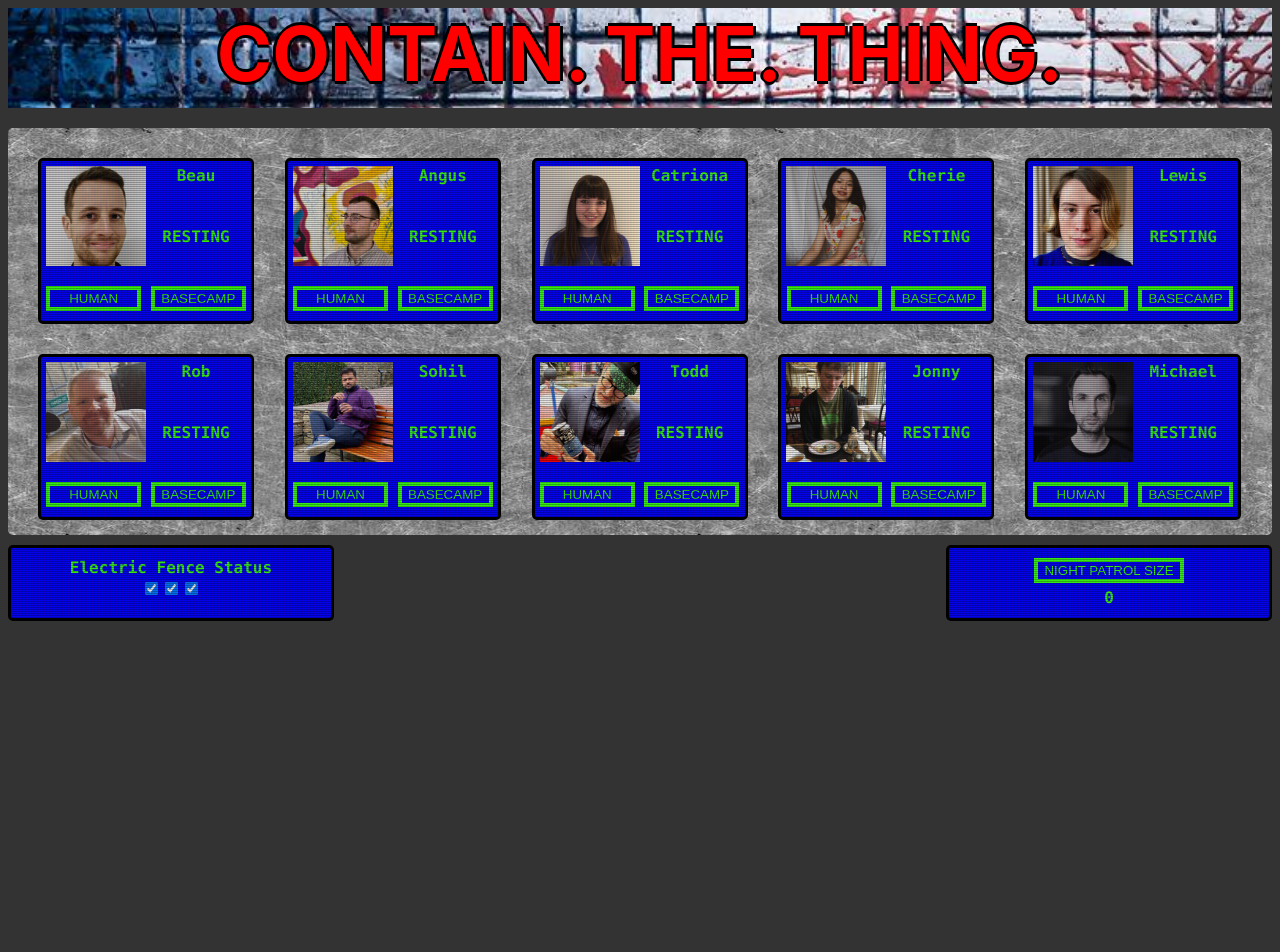
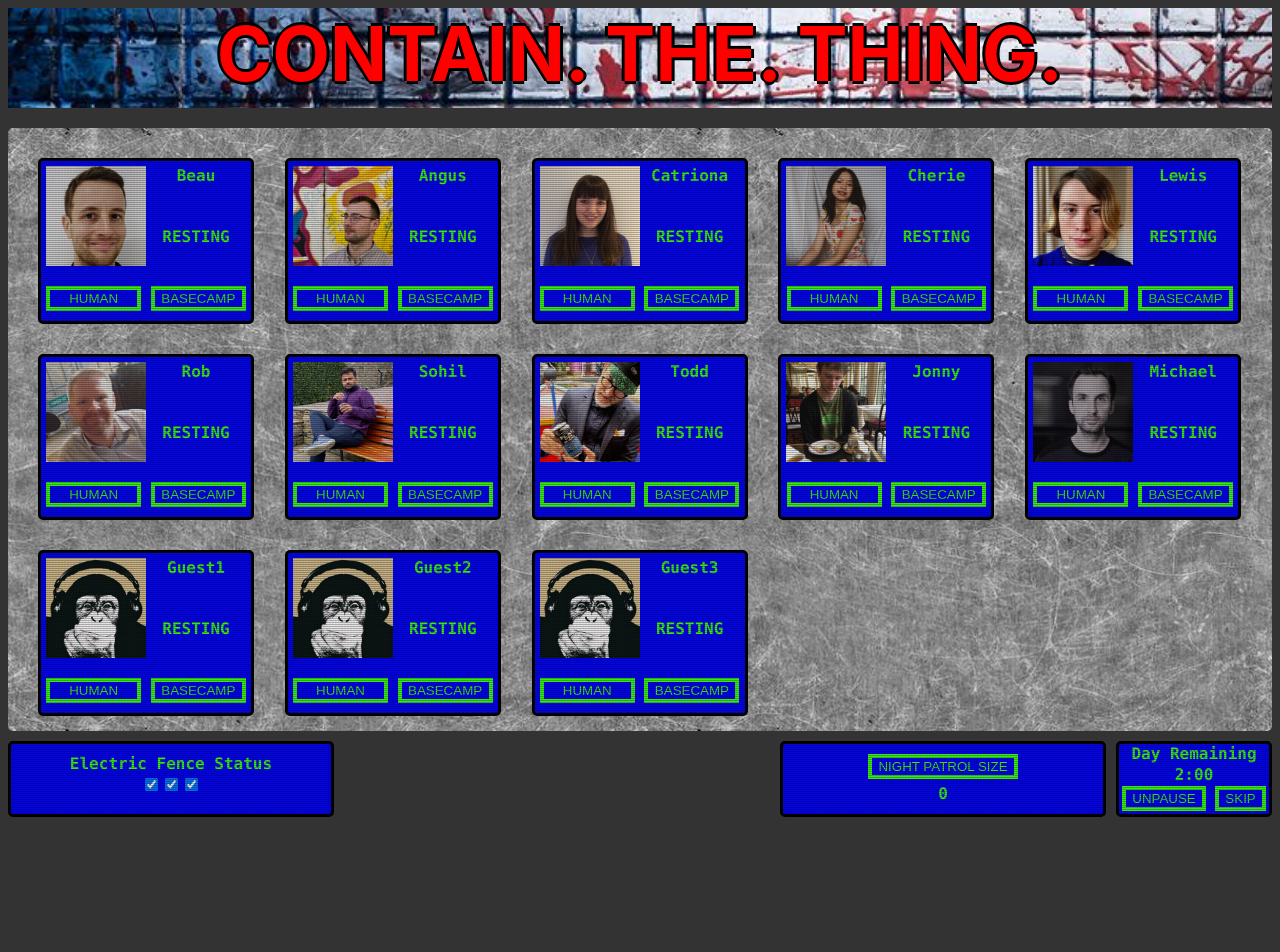
Before and after one commit to NickDrew/contain-the-thing, a Svelte app: page / in a window 1280 px wide. Shown: the top 952 px of the page. Built offline with nearby package versions, Linux system fonts and the light colour scheme.

Commit message:
added timer

```diff
--- a/src/App.svelte
+++ b/src/App.svelte
@@ -1,6 +1,7 @@
 <script>
 	import AdminCommands from "./components/AdminCommands.svelte";
 	import BarrierStatus from "./components/BarrierStatus.svelte";
+	import DayNight from "./components/DayNight.svelte";
 	import Guards from "./components/Guards.svelte";
 	import Header from "./components/Header.svelte";
 	import MainBody from "./components/MainBody.svelte";
@@ -26,6 +27,7 @@
 	<Header />
 	<Guards bind:guards={$guards} />
 	<BarrierStatus bind:barrierChecks={$barrierChecks} />
+	<DayNight dayNightDuration={120000} />
 	<PatrolCount bind:guards={$guards} />
 	<MainBody />
 	<AdminCommands bind:guards={$guards} bind:barrierChecks={$barrierChecks} />
--- /dev/null
+++ b/src/components/DayNight.svelte
@@ -0,0 +1,273 @@
+<script>
+    export let dayNightDuration;
+    let startDateTime = Date.now();
+    let paused = true;
+    let currentTimeRemaining = dayNightDuration;
+    let isDay = true;
+
+    function buildTimerFromMilli(milli) {
+        let minutes = Math.floor(milli / 60000);
+        let seconds = ((milli % 60000) / 1000).toFixed(0);
+        if (seconds === "60") {
+            seconds = "0";
+            minutes += 1;
+        }
+        return minutes + ":" + (seconds < 10 ? "0" : "") + seconds;
+    }
+
+    setInterval(() => {
+        if (!paused) {
+            const currentDateTime = Date.now();
+            currentTimeRemaining =
+                dayNightDuration - (currentDateTime - startDateTime);
+            if (currentTimeRemaining < 0) {
+                toggleIsDay();
+            }
+        }
+    }, 1000);
+
+    function togglePause() {
+        paused = !paused;
+        if (!paused) {
+            const currentDateTime = Date.now();
+            startDateTime =
+                currentDateTime + currentTimeRemaining - dayNightDuration;
+        }
+    }
+
+    function toggleIsDay() {
+        isDay = !isDay;
+        startDateTime = Date.now();
+        currentTimeRemaining = dayNightDuration;
+    }
+</script>
+
+<style>
+    @keyframes flicker {
+        0% {
+            opacity: 0.27861;
+        }
+        5% {
+            opacity: 0.34769;
+        }
+        10% {
+            opacity: 0.23604;
+        }
+        15% {
+            opacity: 0.90626;
+        }
+        20% {
+            opacity: 0.18128;
+        }
+        25% {
+            opacity: 0.83891;
+        }
+        30% {
+            opacity: 0.65583;
+        }
+        35% {
+            opacity: 0.67807;
+        }
+        40% {
+            opacity: 0.26559;
+        }
+        45% {
+            opacity: 0.84693;
+        }
+        50% {
+            opacity: 0.96019;
+        }
+        55% {
+            opacity: 0.08594;
+        }
+        60% {
+            opacity: 0.20313;
+        }
+        65% {
+            opacity: 0.71988;
+        }
+        70% {
+            opacity: 0.53455;
+        }
+        75% {
+            opacity: 0.37288;
+        }
+        80% {
+            opacity: 0.71428;
+        }
+        85% {
+            opacity: 0.70419;
+        }
+        90% {
+            opacity: 0.7003;
+        }
+        95% {
+            opacity: 0.36108;
+        }
+        100% {
+            opacity: 0.24387;
+        }
+    }
+    @keyframes textShadow {
+        0% {
+            text-shadow: 0.4389924193300864px 0 1px rgba(0, 30, 255, 0.5),
+                -0.4389924193300864px 0 1px rgba(255, 0, 80, 0.3), 0 0 3px;
+        }
+        5% {
+            text-shadow: 2.7928974010788217px 0 1px rgba(0, 30, 255, 0.5),
+                -2.7928974010788217px 0 1px rgba(255, 0, 80, 0.3), 0 0 3px;
+        }
+        10% {
+            text-shadow: 0.02956275843481219px 0 1px rgba(0, 30, 255, 0.5),
+                -0.02956275843481219px 0 1px rgba(255, 0, 80, 0.3), 0 0 3px;
+        }
+        15% {
+            text-shadow: 0.40218538552878136px 0 1px rgba(0, 30, 255, 0.5),
+                -0.40218538552878136px 0 1px rgba(255, 0, 80, 0.3), 0 0 3px;
+        }
+        20% {
+            text-shadow: 3.4794037899852017px 0 1px rgba(0, 30, 255, 0.5),
+                -3.4794037899852017px 0 1px rgba(255, 0, 80, 0.3), 0 0 3px;
+        }
+        25% {
+            text-shadow: 1.6125630401149584px 0 1px rgba(0, 30, 255, 0.5),
+                -1.6125630401149584px 0 1px rgba(255, 0, 80, 0.3), 0 0 3px;
+        }
+        30% {
+            text-shadow: 0.7015590085143956px 0 1px rgba(0, 30, 255, 0.5),
+                -0.7015590085143956px 0 1px rgba(255, 0, 80, 0.3), 0 0 3px;
+        }
+        35% {
+            text-shadow: 3.896914047650351px 0 1px rgba(0, 30, 255, 0.5),
+                -3.896914047650351px 0 1px rgba(255, 0, 80, 0.3), 0 0 3px;
+        }
+        40% {
+            text-shadow: 3.870905614848819px 0 1px rgba(0, 30, 255, 0.5),
+                -3.870905614848819px 0 1px rgba(255, 0, 80, 0.3), 0 0 3px;
+        }
+        45% {
+            text-shadow: 2.231056963361899px 0 1px rgba(0, 30, 255, 0.5),
+                -2.231056963361899px 0 1px rgba(255, 0, 80, 0.3), 0 0 3px;
+        }
+        50% {
+            text-shadow: 0.08084290417898504px 0 1px rgba(0, 30, 255, 0.5),
+                -0.08084290417898504px 0 1px rgba(255, 0, 80, 0.3), 0 0 3px;
+        }
+        55% {
+            text-shadow: 2.3758461067427543px 0 1px rgba(0, 30, 255, 0.5),
+                -2.3758461067427543px 0 1px rgba(255, 0, 80, 0.3), 0 0 3px;
+        }
+        60% {
+            text-shadow: 2.202193051050636px 0 1px rgba(0, 30, 255, 0.5),
+                -2.202193051050636px 0 1px rgba(255, 0, 80, 0.3), 0 0 3px;
+        }
+        65% {
+            text-shadow: 2.8638780614874975px 0 1px rgba(0, 30, 255, 0.5),
+                -2.8638780614874975px 0 1px rgba(255, 0, 80, 0.3), 0 0 3px;
+        }
+        70% {
+            text-shadow: 0.48874025155497314px 0 1px rgba(0, 30, 255, 0.5),
+                -0.48874025155497314px 0 1px rgba(255, 0, 80, 0.3), 0 0 3px;
+        }
+        75% {
+            text-shadow: 1.8948491305757957px 0 1px rgba(0, 30, 255, 0.5),
+                -1.8948491305757957px 0 1px rgba(255, 0, 80, 0.3), 0 0 3px;
+        }
+        80% {
+            text-shadow: 0.0833037308038857px 0 1px rgba(0, 30, 255, 0.5),
+                -0.0833037308038857px 0 1px rgba(255, 0, 80, 0.3), 0 0 3px;
+        }
+        85% {
+            text-shadow: 0.09769827255241735px 0 1px rgba(0, 30, 255, 0.5),
+                -0.09769827255241735px 0 1px rgba(255, 0, 80, 0.3), 0 0 3px;
+        }
+        90% {
+            text-shadow: 3.443339761481782px 0 1px rgba(0, 30, 255, 0.5),
+                -3.443339761481782px 0 1px rgba(255, 0, 80, 0.3), 0 0 3px;
+        }
+        95% {
+            text-shadow: 2.1841838852799786px 0 1px rgba(0, 30, 255, 0.5),
+                -2.1841838852799786px 0 1px rgba(255, 0, 80, 0.3), 0 0 3px;
+        }
+        100% {
+            text-shadow: 2.6208764473832513px 0 1px rgba(0, 30, 255, 0.5),
+                -2.6208764473832513px 0 1px rgba(255, 0, 80, 0.3), 0 0 3px;
+        }
+    }
+    .crt::after {
+        content: " ";
+        display: block;
+        position: absolute;
+        top: 0;
+        left: 0;
+        bottom: 0;
+        right: 0;
+        background: rgba(18, 16, 16, 0.1);
+        opacity: 0;
+        z-index: 2;
+        pointer-events: none;
+        animation: flicker 0.15s infinite;
+    }
+    .crt::before {
+        content: " ";
+        display: block;
+        position: absolute;
+        top: 0;
+        left: 0;
+        bottom: 0;
+        right: 0;
+        background: linear-gradient(
+                rgba(18, 16, 16, 0) 50%,
+                rgba(0, 0, 0, 0.25) 50%
+            ),
+            linear-gradient(
+                90deg,
+                rgba(255, 0, 0, 0.06),
+                rgba(0, 255, 0, 0.02),
+                rgba(0, 0, 255, 0.06)
+            );
+        z-index: 2;
+        background-size: 100% 2px, 3px 100%;
+        pointer-events: none;
+    }
+    .day-night-outer {
+        font: 600 1rem/1.3 Consolas, Andale Mono, monospace;
+        color: #39ff14 !important;
+        background-color: #00f;
+        margin-top: 10px;
+        float: right;
+        height: 70px;
+        width: 150px;
+        position: relative;
+        border-radius: 5px;
+        border: 3px solid;
+        border-color: black;
+        margin-left: 10px;
+    }
+    button {
+        text-transform: uppercase;
+        text-decoration: none;
+        background: #00f;
+        color: #39ff14 !important;
+        border: 4px solid #39ff14 !important;
+        display: inline-block;
+        transition: all 0.4s ease 0s;
+        margin-bottom: 5px;
+    }
+</style>
+
+<div class="day-night-outer">
+    <div class="crt" />
+    <div>
+        {#if isDay}Day{:else}Night{/if}
+        Remaining
+    </div>
+    <div>{buildTimerFromMilli(currentTimeRemaining)}</div>
+    <button
+        on:click={() => {
+            togglePause();
+        }}>
+        {#if paused}Unpause{:else}Pause{/if}
+    </button>
+    <button on:click={() => toggleIsDay()}> Skip </button>
+</div>
--- a/src/stores.js
+++ b/src/stores.js
@@ -12,6 +12,10 @@ const initialGuards = [
     { id: 8, name: "Todd", onPatrol: false, alive: true, image: "todd.png", thingImage:"thing3.jpg", sound: "monsterDeath1.mp3", inGame:true },
     { id: 9, name: "Jonny", onPatrol: false, alive: true, image: "jonny.jpeg", thingImage:"thing2.jpg", sound: "monsterDeath5.mp3", inGame:true },
     { id: 10, name: "Michael", onPatrol: false, alive: true, image: "michael.jpeg", thingImage:"thing1.png", sound: "monsterDeath4.mp3", inGame:true },
+
+    { id: 11, name: "Guest1", onPatrol: false, alive: true, image: "testImage.jpg", thingImage:"thing1.png", sound: "monsterDeath4.mp3", inGame:true },
+    { id: 12, name: "Guest2", onPatrol: false, alive: true, image: "testImage.jpg", thingImage:"thing1.png", sound: "monsterDeath4.mp3", inGame:true },
+    { id: 13, name: "Guest3", onPatrol: false, alive: true, image: "testImage.jpg", thingImage:"thing1.png", sound: "monsterDeath4.mp3", inGame:true },
 ]
 
 const initialBarrierChecks = [
```
